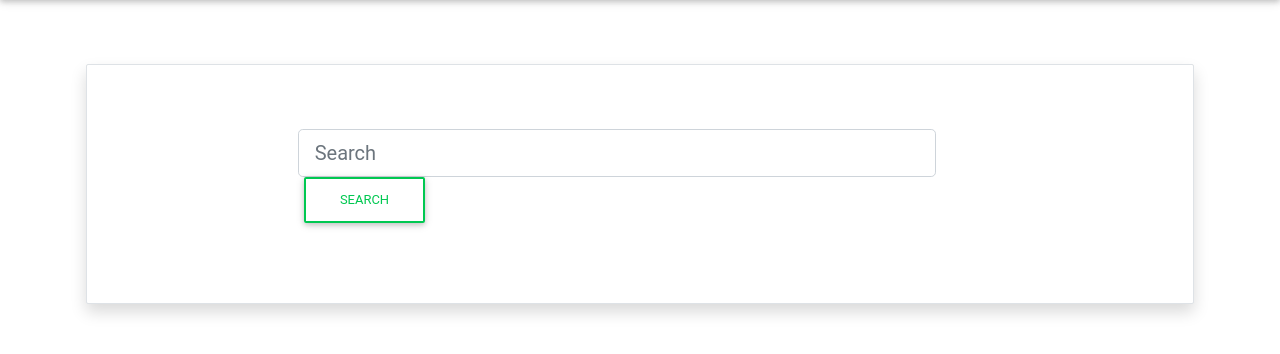
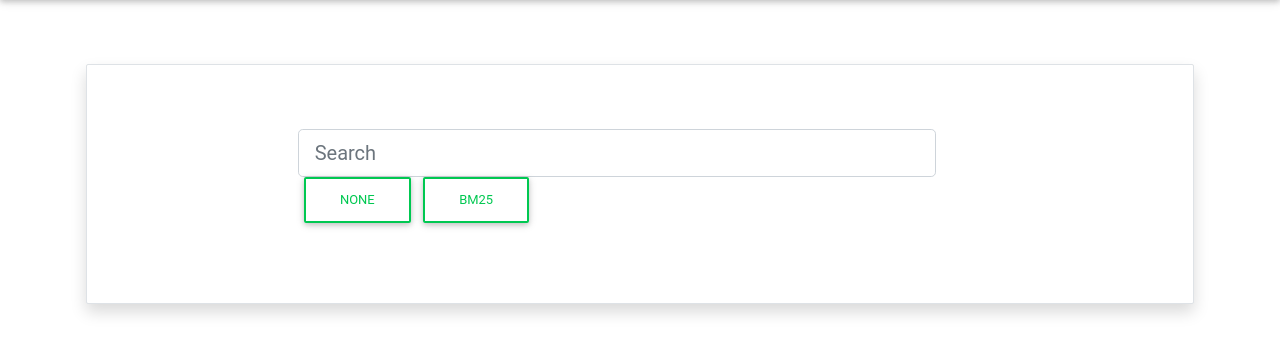
Before and after one commit to tinnieteal/uva-cs4780-s21, a Django app: page /search/ in a window 1280 px wide. Shown: the part 56-410 px from the top of the page. Run offline with Django 3.2, Linux system fonts and the light colour scheme; some libraries are stand-ins or nearby versions.

Commit message:
add selection

```diff
--- a/MATA/Search/templates/search/index.html
+++ b/MATA/Search/templates/search/index.html
@@ -85,7 +85,8 @@
                                         <form method=POST action="{% url 'result' %}" class="form-inline mr-auto">
                                             {% csrf_token %}
                                         <input class="form-control form-control-lg" type="text" placeholder="Search" aria-label="Search" name="query" id="query" size="49">
-                                        <button class="btn btn-outline-success my-2 my-sm-0" type="submit" href="/Search/result">Search</button>
+                                        <input  class="btn btn-outline-success my-2 my-sm-0" type="submit" name ="none" value="none" >
+                                        <input  class="btn btn-outline-success my-2 my-sm-0" type="submit" name ="BM25" value="BM25" >
                                         </form>
                                     </div>
 
--- a/MATA/Search/templates/search/result.html
+++ b/MATA/Search/templates/search/result.html
@@ -195,6 +195,7 @@ a:hover.reviews{
                     <div class="jumbotron border shadow">
                         <div class="col-md-8 offset-2">
                             <h1>Result of searching: {{query}}</h1>
+                            <h1>Ranking method: {{choice}}</h1>
                         </div>
                     </div>
                 </div>
--- a/MATA/Search/views.py
+++ b/MATA/Search/views.py
@@ -16,27 +16,44 @@ def index(request):
 
 def result(request):
     query = request.POST.get('query')
-    results = []
-    #reviews = []
-    #loop through the tokenized & normalized token of the query
-    asin_set = set()
-    for token in nltk_process(query):
-        indices = Index.objects.filter(word=token).all()
-        if len(indices) == 0:
-            continue
-        for mem in Membership.objects.filter(index=indices.first()).all():
-            item_obj = mem.item
-            if item_obj.asin in asin_set:
+    if request.POST:
+        if 'none' in request.POST:
+            choice = request.POST.get('none')
+        elif 'BM25' in request.POST:
+            choice = request.POST.get('BM25')
+
+
+        results = []
+        #reviews = []
+        #loop through the tokenized & normalized token of the query
+        asin_set = set()
+    if choice == "BM25":
+        for token in nltk_process(query):
+            indices = Index.objects.filter(word=token).all()
+            if len(indices) == 0:
                 continue
-            asin_set.add(item_obj.asin)
+            for mem in Membership.objects.filter(index=indices.first()).all():
+                item_obj = mem.item
+                if item_obj.asin in asin_set:
+                    continue
+                asin_set.add(item_obj.asin)
 
-            reviews = Review.objects.filter(item=mem.item)
-            ranking_score = bm25(query, item_obj)
-            results.append((ranking_score, item_obj, reviews))
+                reviews = Review.objects.filter(item=mem.item)
+                ranking_score = bm25(query, item_obj)
+                results.append((ranking_score, item_obj, reviews))
 
-    results.sort(key=lambda element: element[0], reverse=True)
+        results.sort(key=lambda element: element[0], reverse=True)
 
-    return render(request, 'search/result.html',{'query': query, 'results': results})
+    elif choice =="none":
+        ranking_score = "no ranking"
+        for token in nltk_process(query):
+            indices = Index.objects.filter(word=token).all()
+            if len(indices) == 0:
+                continue
+            for mem in Membership.objects.filter(index=indices.first()).all():
+                results.append((ranking_score,mem.item, Review.objects.filter(item=mem.item)))
+
+    return render(request, 'search/result.html', {'query': query, 'results': results, 'choice' : choice})
 
     # # loop through the tokenized & normalized token of the query
     # for token in nltk_process(query):
```
